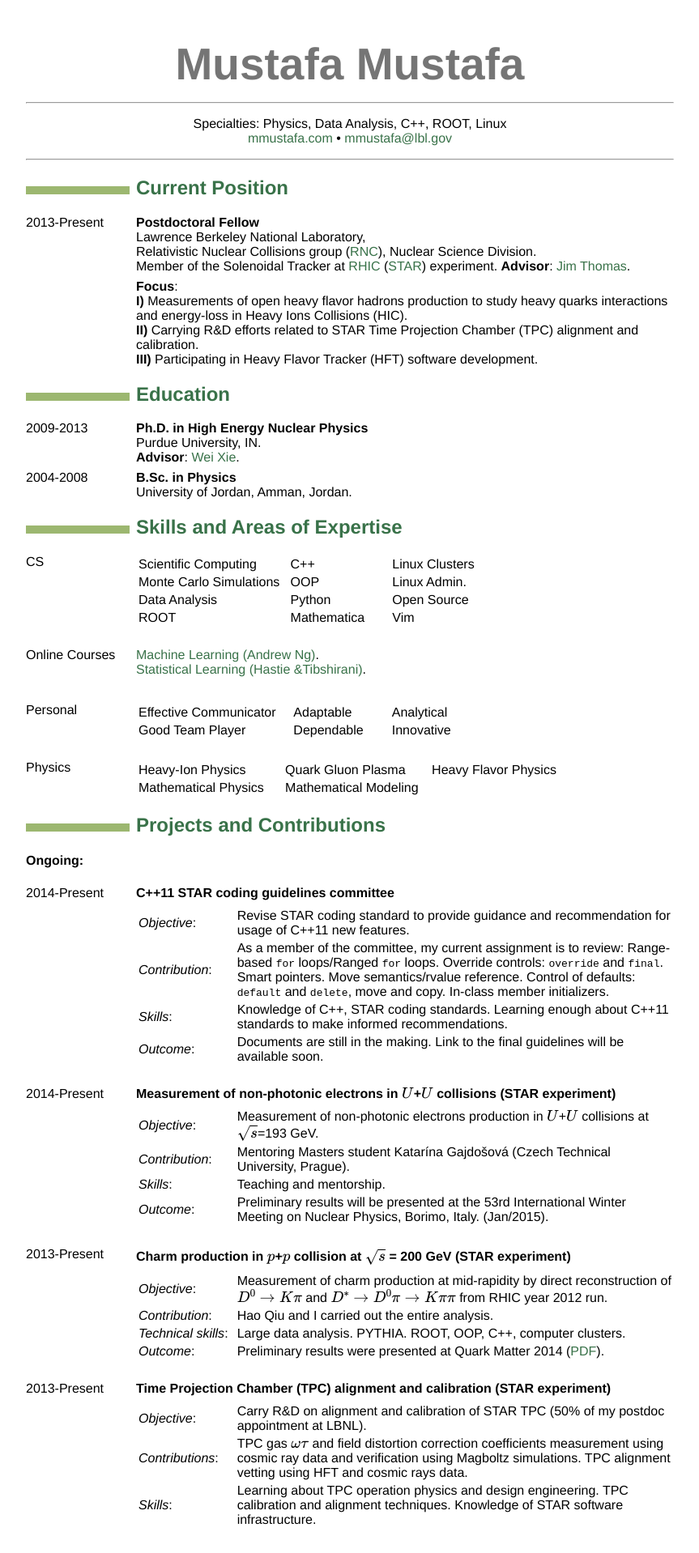
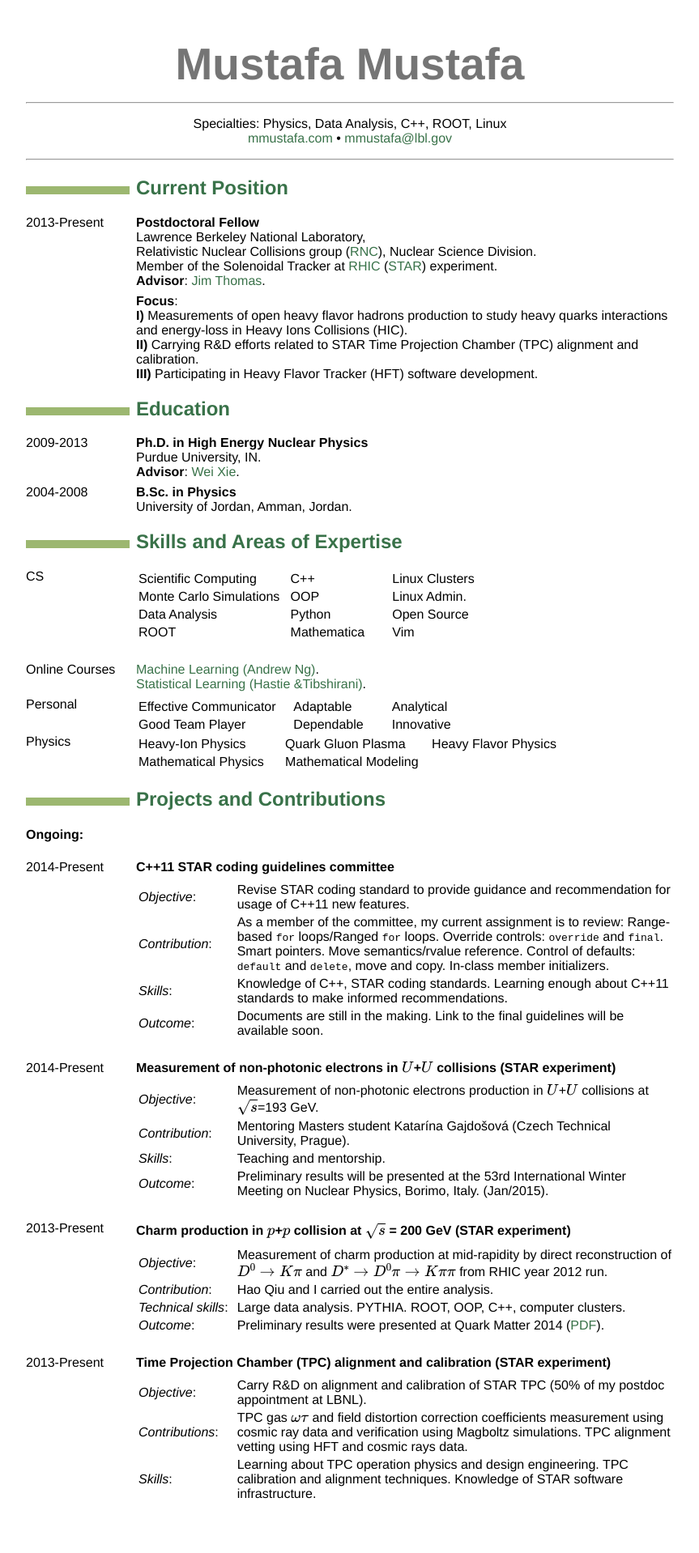
Before and after one commit to MustafaMustafa/MustafaMustafa.github.io, a Jekyll site: the page resume/cv.html, which Jekyll copies as it is, in a window 1280 px wide. Shown: the top 1918 px of the page at 81% size, without its empty margins (208-1071 px from the left). Built offline with Jekyll 4.4.1, drawn with Linux system fonts in a browser that asks for light colours; formulas are drawn with MathJax 3.

Commit message:
publish latest cv

```diff
--- a/resume/cv.html
+++ b/resume/cv.html
@@ -24,7 +24,7 @@ document.write('<a h'+'ref'+'="ma'+'ilto'+':'+e+'">'+e+'<\/'+'a'+'>');
 <h2 id="current-position">Current Position</h2>
 <dl>
 <dt>2013-Present</dt>
-<dd><p><strong>Postdoctoral Fellow</strong><br />Lawrence Berkeley National Laboratory,<br />Relativistic Nuclear Collisions group (<a href="https://sites.google.com/a/lbl.gov/relativistic-nuclear-collisions/home">RNC</a>), Nuclear Science Division.<br />Member of the Solenoidal Tracker at <a href="http://www.bnl.gov/rhic/">RHIC</a> (<a href="https://www.star.bnl.gov/">STAR</a>) experiment. <strong>Advisor</strong>: <a href="http://rnc.lbl.gov/~jhthomas/">Jim Thomas</a>.</p>
+<dd><p><strong>Postdoctoral Fellow</strong><br />Lawrence Berkeley National Laboratory,<br />Relativistic Nuclear Collisions group (<a href="https://sites.google.com/a/lbl.gov/relativistic-nuclear-collisions/home">RNC</a>), Nuclear Science Division.<br />Member of the Solenoidal Tracker at <a href="http://www.bnl.gov/rhic/">RHIC</a> (<a href="https://www.star.bnl.gov/">STAR</a>) experiment.<br /><strong>Advisor</strong>: <a href="http://rnc.lbl.gov/~jhthomas/">Jim Thomas</a>.</p>
 <strong>Focus</strong>:<br /> <strong>I)</strong> Measurements of open heavy flavor hadrons production to study heavy quarks interactions and energy-loss in Heavy Ions Collisions (HIC).<br /><strong>II)</strong> Carrying R&amp;D efforts related to STAR Time Projection Chamber (TPC) alignment and calibration.<br /><strong>III)</strong> Participating in Heavy Flavor Tracker (HFT) software development.<br />
 </dd>
 </dl>
@@ -76,7 +76,6 @@ document.write('<a h'+'ref'+'="ma'+'ilto'+':'+e+'">'+e+'<\/'+'a'+'>');
 </dd>
 <dt>Online Courses</dt>
 <dd><p><a href="https://www.coursera.org/maestro/api/certificate/get_certificate?course_id=972224">Machine Learning (Andrew Ng)</a>.<br /><a href="https://prod-cert-bucket.s3.amazonaws.com/downloads/1aaad6af92004f0696f65313ad8c9d6a/Certificate.pdf">Statistical Learning (Hastie &amp;Tibshirani)</a>.</p>
-<p><br></p>
 </dd>
 <dt>Personal</dt>
 <dd><table>
@@ -93,7 +92,6 @@ document.write('<a h'+'ref'+'="ma'+'ilto'+':'+e+'">'+e+'<\/'+'a'+'>');
 </tr>
 </tbody>
 </table>
-<p><br></p>
 </dd>
 <dt>Physics</dt>
 <dd><table>
```
Also changed, not shown: 1 other file.
